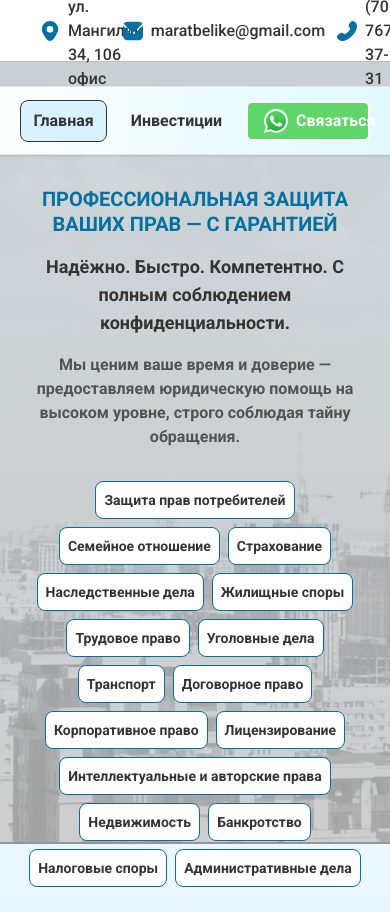
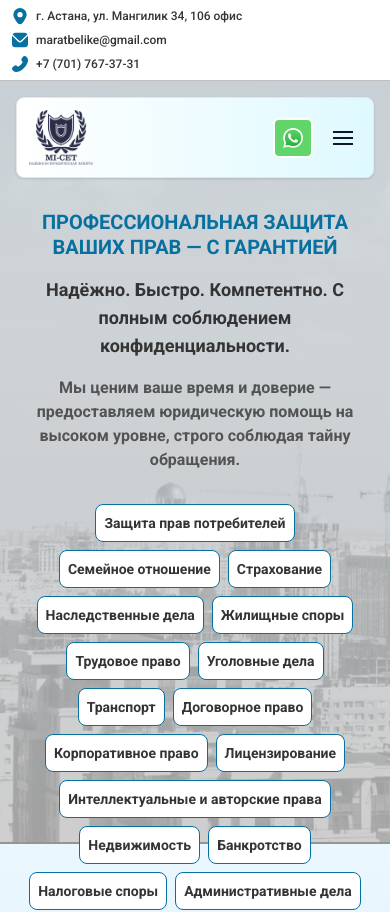
Before and after one commit to ba-mirza/mi-cet-app, a Next.js app: page / in a window 390 px wide. Shown: the top 912 px of the page. Built offline with nearby package versions, Linux system fonts and the light colour scheme; a web font is replaced by a local one.

Commit message:
[fix-responsive]: added responsive design for Header & Banner components

```diff
--- a/components/Banner.tsx
+++ b/components/Banner.tsx
@@ -1,22 +1,54 @@
 import Image from "next/image";
 
 export default function Banner() {
-    return (
-        <div className="w-full h-[62px] flex items-center justify-between font-medium text-[16px] px-10 border-b border-b-[#34343450]" style={{ backgroundColor: '#fff' }}>
-            <div className="flex gap-2">
-                <Image width={20} height={20} src="/icons/marker.svg" alt="marker-icon" loading="lazy" />
-                <span>г. Астана, ул. Мангилик 34, 106 офис</span>
-            </div>
-            <div className="flex gap-8 justify-between items-center">
-                <div className="flex gap-2">
-                    <Image width={20} height={20} src="/icons/envelope.svg" alt="envelope-icon" loading="lazy" />
-                    <span>maratbelike@gmail.com</span>
-                </div>
-                <div className="flex gap-2">
-                    <Image width={20} height={20} src="/icons/phone-flip.svg" alt="phone-flip-icon" loading="lazy" />
-                    <span>+7 (701) 767-37-31</span>
-                </div>
-            </div>
+  return (
+    <div
+      className="w-full h-auto min-h-[40px] flex flex-col gap-2 items-start justify-center font-medium text-xs px-3 py-2 border-b border-b-[#34343450] sm:text-sm sm:px-4 sm:py-3 sm:min-h-[50px] md:flex-row md:items-center md:justify-between md:gap-4 md:px-6 lg:h-[62px] lg:text-[16px] lg:px-10 lg:py-0 lg:gap-8 2xl:px-12"
+      style={{ backgroundColor: "#fff" }}
+    >
+      <div className="flex gap-2 items-center">
+        <Image
+          width={16}
+          height={16}
+          src="/icons/marker.svg"
+          alt="marker-icon"
+          loading="lazy"
+          className="sm:w-[18px] sm:h-[18px] lg:w-5 lg:h-5"
+        />
+        <span className="text-xs sm:text-sm lg:text-[16px]">
+          г. Астана, ул. Мангилик 34, 106 офис
+        </span>
+      </div>
+
+      <div className="flex flex-col gap-2 w-full md:flex-row md:gap-4 md:justify-end md:items-center md:w-auto lg:gap-8">
+        <div className="flex gap-2 items-center">
+          <Image
+            width={16}
+            height={16}
+            src="/icons/envelope.svg"
+            alt="envelope-icon"
+            loading="lazy"
+            className="sm:w-[18px] sm:h-[18px] lg:w-5 lg:h-5"
+          />
+          <span className="text-xs sm:text-sm lg:text-[16px]">
+            maratbelike@gmail.com
+          </span>
         </div>
-    )
+
+        <div className="flex gap-2 items-center">
+          <Image
+            width={16}
+            height={16}
+            src="/icons/phone-flip.svg"
+            alt="phone-flip-icon"
+            loading="lazy"
+            className="sm:w-[18px] sm:h-[18px] lg:w-5 lg:h-5"
+          />
+          <span className="text-xs sm:text-sm lg:text-[16px]">
+            +7 (701) 767-37-31
+          </span>
+        </div>
+      </div>
+    </div>
+  );
 }
--- a/components/Header.tsx
+++ b/components/Header.tsx
@@ -1,45 +1,170 @@
-"use client"
+"use client";
 
-import Link from 'next/link'
-import ActiveLink from './ActiveLink'
+import Link from "next/link";
+import ActiveLink from "./ActiveLink";
 import Image from "next/image";
+import { useState, useEffect, useRef } from "react";
 
 export default function Header() {
+  const [isMenuOpen, setIsMenuOpen] = useState(false);
+  const menuRef = useRef(null);
 
   const openMessenger = () => {
     const phoneNumber = "77017673731";
-        const encodedMessage = encodeURIComponent("Здравствуйте! Интересует ваша услуга");
+    const encodedMessage = encodeURIComponent(
+      "Здравствуйте! Интересует ваша услуга"
+    );
 
-        window.open(`https://wa.me/${phoneNumber}?text=${encodedMessage}`, "_blank");
+    window.open(
+      `https://wa.me/${phoneNumber}?text=${encodedMessage}`,
+      "_blank"
+    );
+  };
+
+  const toggleMenu = () => {
+    setIsMenuOpen(!isMenuOpen);
+  };
+
+  const closeMenu = () => {
+    setIsMenuOpen(false);
+  };
+
+  useEffect(() => {
+    const handleClickOutside = (event: MouseEvent) => {
+      if (menuRef.current && !menuRef.current.contains(event.target)) {
+        setIsMenuOpen(false);
+      }
+    };
+
+    if (isMenuOpen) {
+      document.addEventListener("mousedown", handleClickOutside);
     }
 
+    return () => {
+      document.removeEventListener("mousedown", handleClickOutside);
+    };
+  }, [isMenuOpen]);
+
   return (
-        <div className="mt-6 flex justify-center font-black">
-            <header className="w-[1056px] h-[69px] self-background border border-gray-200 shadow-sm rounded-lg flex items-center justify-between px-2.5">
-                <div className="flex items-center ml-10">
+    <div className="mt-4 px-4 flex justify-center font-black sm:mt-5 md:mt-6 lg:px-0">
+      <header className="w-full max-w-sm self-background border border-gray-200 shadow-sm rounded-lg flex items-center justify-between px-3 py-3 sm:max-w-md sm:px-4 md:max-w-2xl md:px-5 lg:w-[1056px] lg:h-[69px] lg:max-w-none lg:px-2.5 lg:py-0 2xl:w-[1056px]">
+        <div className="flex items-center lg:ml-10">
           <Link href="/" className="text-lg font-bold text-gray-900">
-                        <Image src="/logo.png" alt="logo" width={64} height={64} loading="lazy" />
+            <Image
+              src="/logo.png"
+              alt="logo"
+              width={64}
+              height={64}
+              loading="lazy"
+            />
           </Link>
         </div>
 
-                <div className="flex items-center gap-6">
+        <div className="hidden lg:flex items-center gap-6">
           <nav className="flex items-center gap-6">
-                        <ActiveLink href={"/"}>
-                            Главная
-                        </ActiveLink>
-                        <ActiveLink href={"/investments"}>
-                            Инвестиции
-                        </ActiveLink>
+            <ActiveLink href={"/"}>Главная</ActiveLink>
+            <ActiveLink href={"/investments"}>Инвестиции</ActiveLink>
           </nav>
 
           <button
             onClick={openMessenger}
-                        className="flex gap-2 mr-10 bg-[#60D66A] hover:bg-[#29B63F] border-2 border-[#fff] text-white px-4 py-1.5 rounded-md transition-colors duration-200 cursor-pointer">
-                        <Image width={24} height={24} src="/icons/whatsapp.png" alt="whatsapp-icon" loading="lazy" />
+            className="flex gap-2 mr-10 bg-[#60D66A] hover:bg-[#29B63F] border-2 border-[#fff] text-white px-4 py-1.5 rounded-md transition-colors duration-200 cursor-pointer 2xl:px-5 2xl:py-2"
+          >
+            <Image
+              width={24}
+              height={24}
+              src="/icons/whatsapp.png"
+              alt="whatsapp-icon"
+              loading="lazy"
+            />
             Связаться
           </button>
         </div>
+
+        <div className="flex items-center gap-3 lg:hidden">
+          <button
+            onClick={openMessenger}
+            className="flex items-center justify-center bg-[#60D66A] hover:bg-[#29B63F] border-2 border-[#fff] text-white p-2 rounded-md transition-colors duration-200 cursor-pointer sm:px-3 sm:py-2 md:gap-2 md:px-4"
+          >
+            <Image
+              width={20}
+              height={20}
+              src="/icons/whatsapp.png"
+              alt="whatsapp-icon"
+              loading="lazy"
+              className="sm:w-5 sm:h-5"
+            />
+            <span className="hidden md:inline text-sm">Связаться</span>
+          </button>
+
+          <button
+            onClick={toggleMenu}
+            className="flex flex-col gap-1 p-2 hover:bg-gray-100 rounded-md transition-colors duration-200"
+            aria-label="Открыть меню"
+          >
+            <span
+              className={`block w-5 h-0.5 bg-gray-900 transition-transform duration-200 ${
+                isMenuOpen ? "rotate-45 translate-y-1.5" : ""
+              }`}
+            ></span>
+            <span
+              className={`block w-5 h-0.5 bg-gray-900 transition-opacity duration-200 ${
+                isMenuOpen ? "opacity-0" : ""
+              }`}
+            ></span>
+            <span
+              className={`block w-5 h-0.5 bg-gray-900 transition-transform duration-200 ${
+                isMenuOpen ? "-rotate-45 -translate-y-1.5" : ""
+              }`}
+            ></span>
+          </button>
+        </div>
       </header>
+
+      {isMenuOpen && (
+        <div
+          ref={menuRef}
+          className="absolute top-20 left-4 right-4 bg-white border border-gray-200 shadow-lg rounded-lg z-50 lg:hidden sm:top-24 md:top-28"
+        >
+          <div className="flex items-center justify-between p-4 border-b border-gray-100">
+            <span className="font-semibold text-gray-900">Меню</span>
+            <button
+              onClick={closeMenu}
+              className="p-1 hover:bg-gray-100 rounded-full transition-colors duration-200"
+              aria-label="Закрыть меню"
+            >
+              <svg
+                className="w-5 h-5 text-gray-600"
+                fill="none"
+                stroke="currentColor"
+                viewBox="0 0 24 24"
+              >
+                <path
+                  strokeLinecap="round"
+                  strokeLinejoin="round"
+                  strokeWidth={2}
+                  d="M6 18L18 6M6 6l12 12"
+                />
+              </svg>
+            </button>
           </div>
-    )
+
+          <nav className="flex flex-col p-4 gap-1">
+            <div
+              className="py-3 px-2 border-b border-gray-100 hover:bg-gray-50 rounded-md transition-colors duration-200"
+              onClick={closeMenu}
+            >
+              <ActiveLink href={"/"}>Главная</ActiveLink>
+            </div>
+            <div
+              className="py-3 px-2 hover:bg-gray-50 rounded-md transition-colors duration-200"
+              onClick={closeMenu}
+            >
+              <ActiveLink href={"/investments"}>Инвестиции</ActiveLink>
+            </div>
+          </nav>
+        </div>
+      )}
+    </div>
+  );
 }
```
Lines whose indentation alone changed are shown as unchanged.
